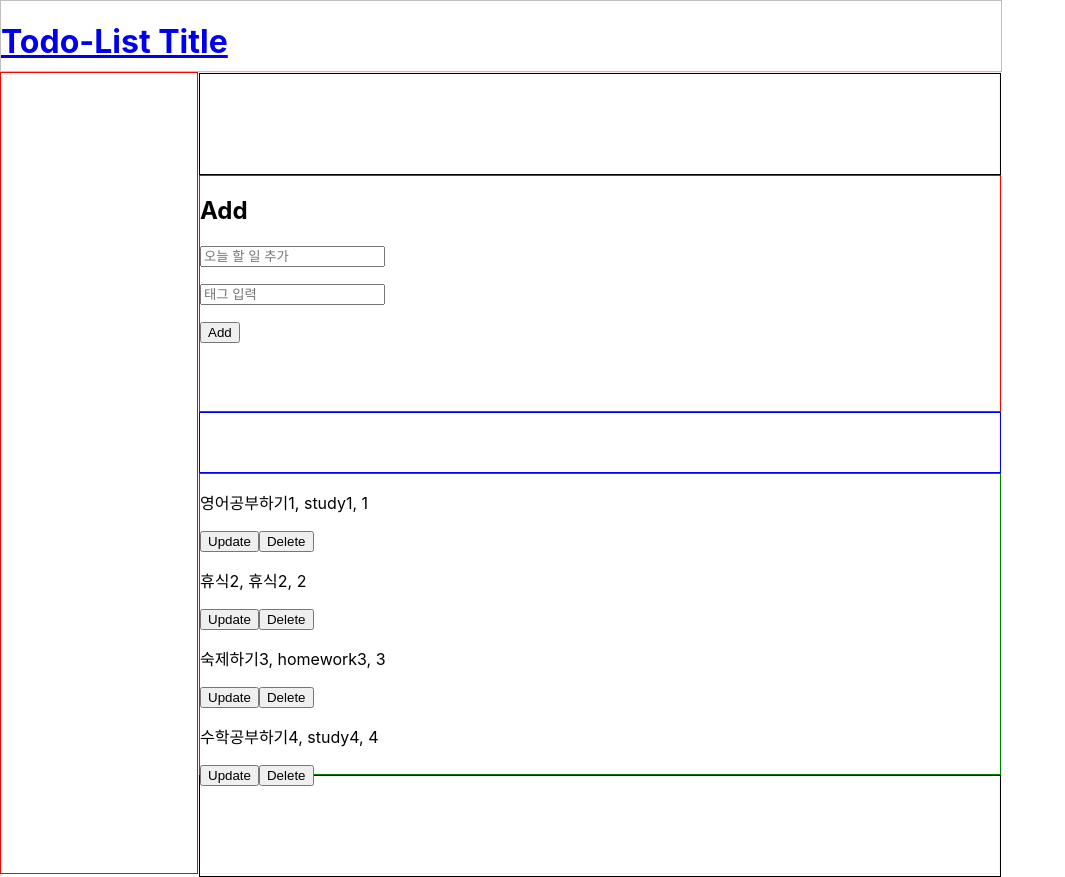
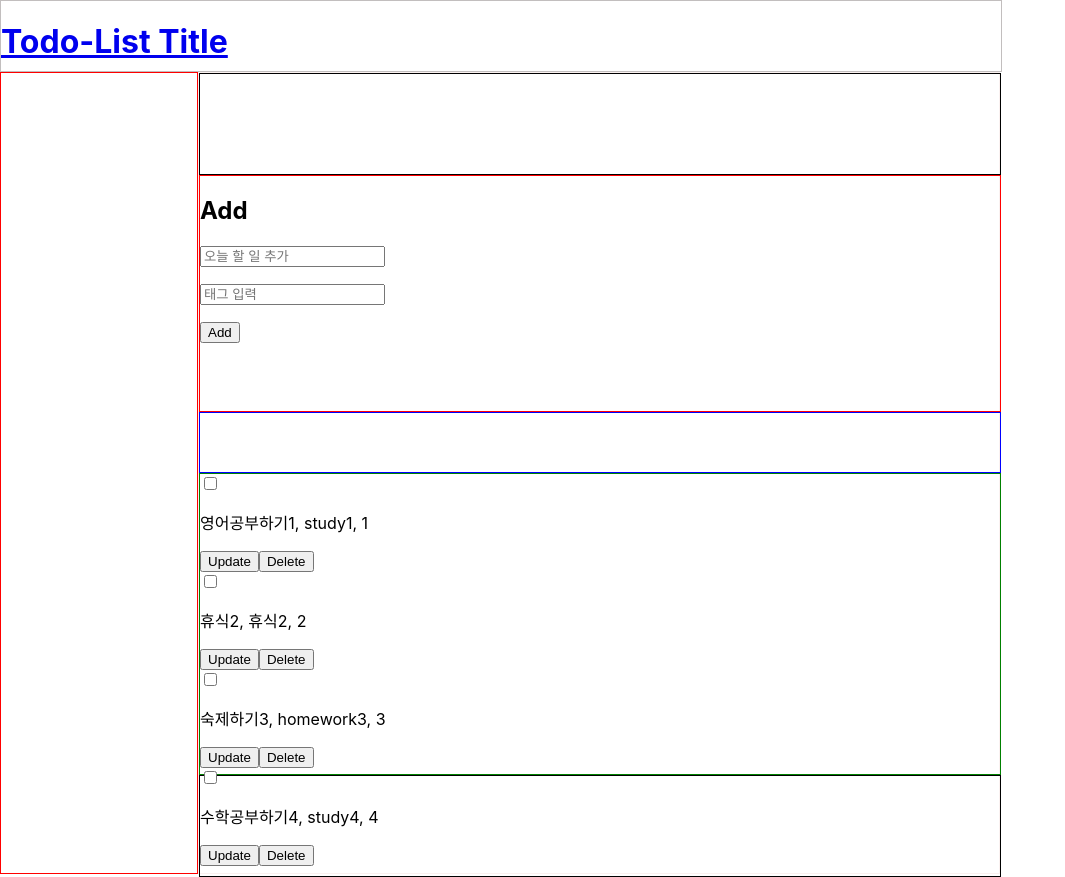
Before and after one commit to shinbian11/Todo-list-react, a React (Create React App) app: page / in a window 1280 px wide. Shown: the whole page, without its empty margins (0-1065 px from the left). Built offline with nearby package versions, Linux system fonts and the light colour scheme; data requests are answered from the project's data file.

Commit message:
checkbox 체크 기능 넣기

```diff
--- a/src/App.js
+++ b/src/App.js
@@ -69,7 +69,7 @@ function App() {
       headers: {
         "Content-Type": "application/json",
       },
-      body: JSON.stringify({ todo, tag, complete: "false" }),
+      body: JSON.stringify({ todo, tag, complete: false }),
     });
 
     const data = await resp.json();
@@ -80,13 +80,13 @@ function App() {
   }
 
   // UPDATE
-  async function updateHandler(todo, tag, complete, id) {
+  async function updateHandler(id, todo, tag) {
     const resp = await fetch("http://localhost:3333/todolist/" + id, {
       method: "PUT",
       headers: {
         "Content-Type": "application/json",
       },
-      body: JSON.stringify({ todo, tag, complete }),
+      body: JSON.stringify({ todo, tag }),
     });
 
     const data = await resp.json();
@@ -103,7 +103,7 @@ function App() {
     });
 
     const data = await resp.json();
-    console.log("deleted data : ", data);
+    // console.log("deleted data : ", data);
 
     refresh();
     navigate("/");
@@ -127,6 +127,7 @@ function App() {
                   <TodoList
                     todoList={todoList}
                     onDelete={deleteHandler}
+                    setTodoList={setTodoList}
                   ></TodoList>
                 }
               ></Route>
--- a/src/TodoList.js
+++ b/src/TodoList.js
@@ -8,17 +8,33 @@ const TodoListStyled = styled.div`
   border: 1px solid green;
 `;
 
-function TodoList({ todoList, onDelete, onUpdate }) {
+function TodoList({ todoList, onDelete, setTodoList }) {
   const deleteBtn = (id, todo) => {
     if (window.confirm(`Todo list : ${todo}를 삭제하겠습니까?`)) {
       onDelete(id);
     }
+  };
+  const onChangeCheckbox = (id) => {
+    // console.log(todoList.map((item) => ({ ...item, completed: true })));
+    const newTodoList = todoList.map((item) => ({
+      ...item,
+      completed: item.id === id ? !item.completed : item.completed,
+    }));
+    // console.log("newTodoList  :", newTodoList);
+    setTodoList(newTodoList);
   };
 
   return (
     <TodoListStyled>
       {todoList.map((item) => (
         <div key={`${item.todo}-${item.tag}-${item.id}`}>
+          <input
+            type="checkbox"
+            checked={item.completed}
+            onChange={() => {
+              onChangeCheckbox(item.id);
+            }}
+          />
           <p>
             {item.todo}, {item.tag}, {item.id}
           </p>
--- a/src/UpdateTodo.js
+++ b/src/UpdateTodo.js
@@ -1,6 +1,6 @@
 import styled from "styled-components";
 import { useEffect, useState } from "react";
-import { useParams, useNavigate } from "react-router-dom";
+import { useParams } from "react-router-dom";
 
 const UpdateTodoStyled = styled.div`
   width: 800px;
@@ -11,8 +11,6 @@ const UpdateTodoStyled = styled.div`
 function UpdateTodo({ onUpdate }) {
   const params = useParams();
   const id = Number(params.id);
-
-  const navigate = useNavigate();
 
   const [todo, setTodo] = useState("");
   const [tag, setTag] = useState("");
@@ -33,7 +31,6 @@ function UpdateTodo({ onUpdate }) {
 
     onUpdate(id, todo, tag);
 
-    navigate("/");
     // setTodo("");
     // setTag("");
   }
```
